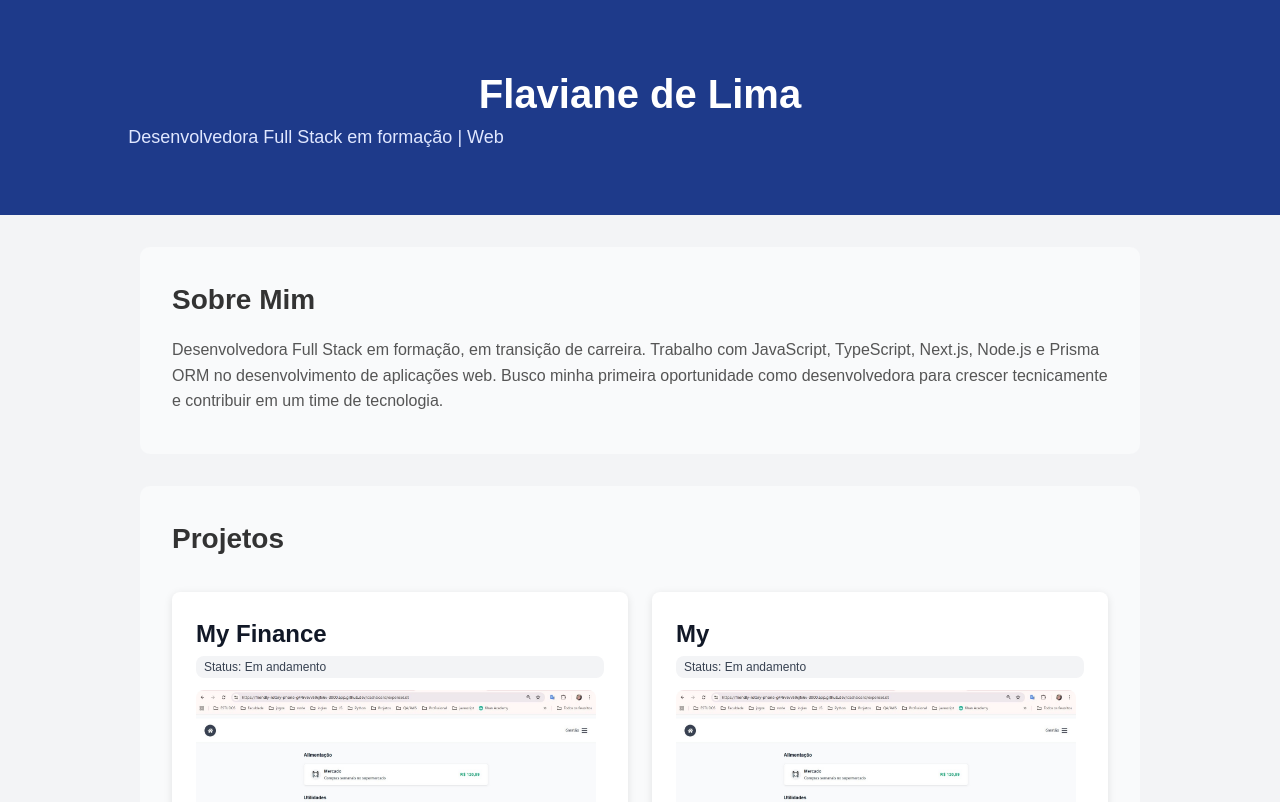
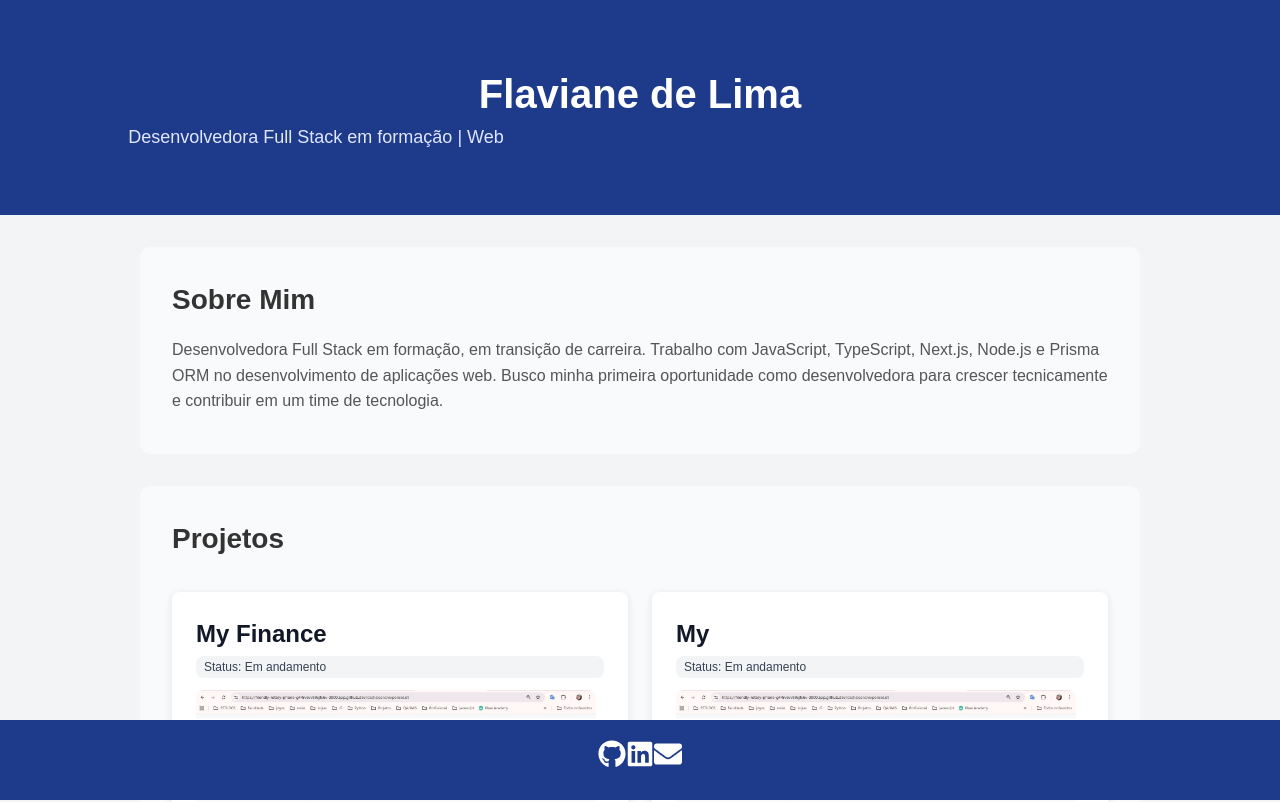
Before and after one commit to flaviane-lima/portfolio-flaviane, a Next.js app: page / in a window 1280 px wide. Shown: the top 802 px of the page. Built offline with nearby package versions, Linux system fonts and the light colour scheme.

Commit message:
tornar Footer fixo na viewport e ajustar dimensões

```diff
--- a/app/components/Footer.tsx
+++ b/app/components/Footer.tsx
@@ -7,6 +7,11 @@ const FooterContainer = styled.footer`
   justify-content: center; /* Espaçamento entre os itens */
   padding: 20px;
   background-color: #1E3A8A;
+  color: white;
+  position: fixed; /*fixa na tela */
+  bottom: 0;         /* cola no fim da viewport */
+  width: 100%;       /* ocupa toda a largura */
+  height: 80px;      /* altura usada no padding-bottom do Content */
 
 `
 
```
